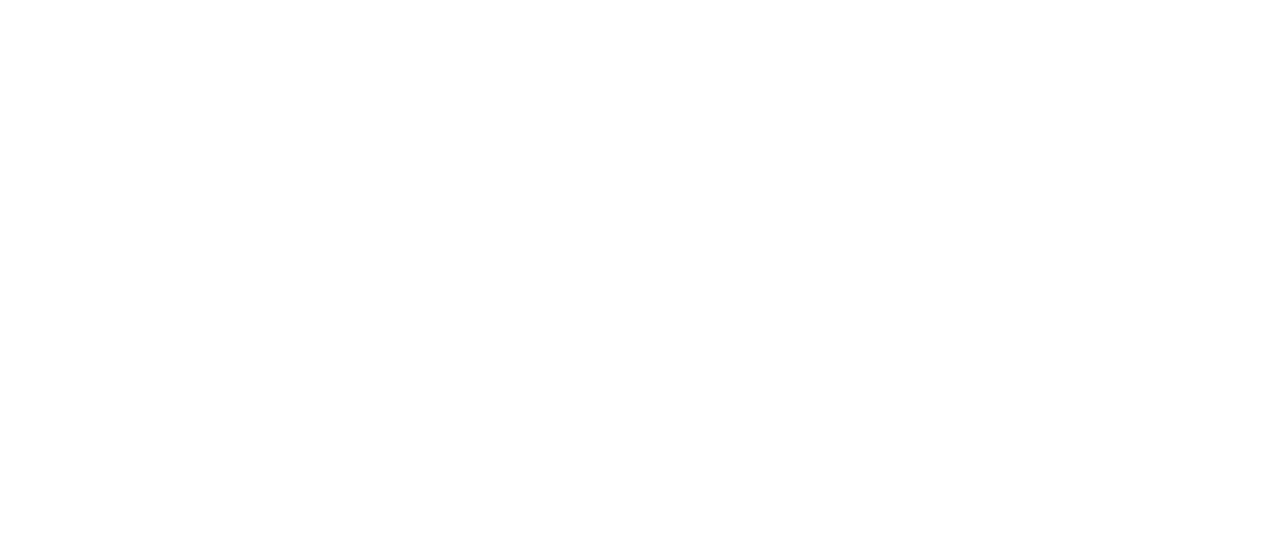
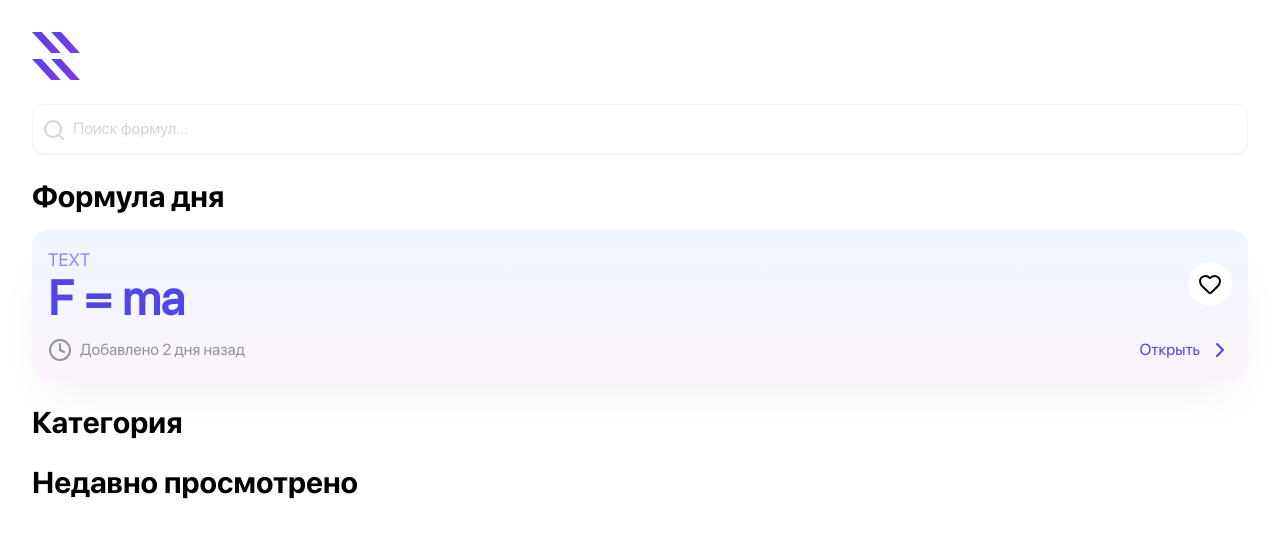
Before and after one commit to Formulink/formulink-frontend, a Vue app: page / in a window 1280 px wide. Shown: the top 538 px of the page. Built offline with nearby package versions, Linux system fonts and the light colour scheme; the HTML template or start-up script is replaced by a standard one.

Commit message:
feat: completed template of the main page

```diff
--- a/package.json
+++ b/package.json
@@ -15,6 +15,7 @@
     "format": "prettier --write src/"
   },
   "dependencies": {
+    "lucide-vue-next": "^0.485.0",
     "vue": "^3.5.13",
     "vue-router": "4"
   },
--- /dev/null
+++ b/public/icon_standalone.vue
@@ -0,0 +1,27 @@
+<template>
+  <svg width="314" height="313" viewBox="0 0 314 313" fill="none" xmlns="http://www.w3.org/2000/svg">
+    <path d="M0 176.564H63.0595L188.4 313H125.34L0 176.564Z" fill="url(#paint0_linear_22_25)"/>
+    <path d="M0 0H63.0595L188.4 136.436H125.34L0 0Z" fill="url(#paint1_linear_22_25)"/>
+    <path d="M125.6 176.564H189.703L314 313H252.239L125.6 176.564Z" fill="url(#paint2_linear_22_25)"/>
+    <path d="M125.6 0H189.703L314 136.436H252.239L125.6 0Z" fill="url(#paint3_linear_22_25)"/>
+    <defs>
+      <linearGradient id="paint0_linear_22_25" x1="0" y1="244.782" x2="188.4" y2="244.782" gradientUnits="userSpaceOnUse">
+        <stop stop-color="#5146E5"/>
+        <stop offset="1" stop-color="#8337E8"/>
+      </linearGradient>
+      <linearGradient id="paint1_linear_22_25" x1="0" y1="68.2179" x2="188.4" y2="68.2179" gradientUnits="userSpaceOnUse">
+        <stop stop-color="#5146E5"/>
+        <stop offset="1" stop-color="#8337E8"/>
+      </linearGradient>
+      <linearGradient id="paint2_linear_22_25" x1="125.6" y1="244.782" x2="314" y2="244.782" gradientUnits="userSpaceOnUse">
+        <stop stop-color="#5146E5"/>
+        <stop offset="1" stop-color="#8337E8"/>
+      </linearGradient>
+      <linearGradient id="paint3_linear_22_25" x1="125.6" y1="68.2179" x2="314" y2="68.2179" gradientUnits="userSpaceOnUse">
+        <stop stop-color="#5146E5"/>
+        <stop offset="1" stop-color="#8337E8"/>
+      </linearGradient>
+    </defs>
+  </svg>
+
+</template>
--- /dev/null
+++ b/src/components/main/FDay.vue
@@ -0,0 +1,50 @@
+<script setup lang="ts">
+import {Heart, Clock, ChevronRight} from 'lucide-vue-next'
+import navigateTo from '@/composables/navigate.ts'
+const props = defineProps({
+  seq: String,
+  f: String,
+  description: String,
+  addedTime: String,
+  liked: Boolean,
+  url: String,
+})
+</script>
+
+<template>
+  <div class="w-full p-4 rounded-2xl shadow-2xl shadow-black/5 gr min-h-[150px] flex flex-col gap-2">
+<!--    header-->
+    <div class="flex justify-between items-center w-full">
+      <div class="flex flex-col">
+        <span class="text-lg text-basic-gradient">{{props.seq.toUpperCase()}}</span>
+        <h1 class="text-main-blue font-bold text-5xl">{{props.f}}</h1>
+      </div>
+      <div class="hover:cursor-pointer flex items-center bg-white justify-center rounded-full p-2.5">
+        <Heart/>
+      </div>
+    </div>
+
+<!--    description-->
+    <span class="font-sf-regular">{{props.description}}</span>
+
+<!--    footer-->
+    <div class="flex justify-between items-center w-full ">
+      <div class="flex gap-2">
+        <Clock class="text-black/40"/>
+        <span class="font-sf-regular text-black/40">Добавлено 2 дня назад</span>
+      </div>
+      <div @click="navigateTo(props.url)" class="cursor-pointer flex gap-2">
+        <span class="text-main-blue">Открыть</span>
+        <ChevronRight class="text-main-blue"/>
+      </div>
+    </div>
+  </div>
+</template>
+
+
+
+<style scoped>
+.gr{
+  @apply bg-gradient-to-b from-blue-50 to-[#FCF4FC];
+}
+</style>
--- /dev/null
+++ b/src/components/navigation-bar.vue
@@ -0,0 +1,16 @@
+<script setup lang="ts">
+
+</script>
+
+<template>
+  <div class="absolute top-0 left-0">
+
+    <div class="h-[100px] border border-t border-gray-50">
+
+    </div>
+  </div>
+</template>
+
+<style scoped>
+
+</style>
--- /dev/null
+++ b/src/composables/navigate.ts
@@ -0,0 +1,3 @@
+export default function navigateTo(path : string) : void{
+  window.location.href = path;
+}
--- a/src/pages/Main.vue
+++ b/src/pages/Main.vue
@@ -1,5 +1,47 @@
+<script setup lang="ts">
+import { Search } from 'lucide-vue-next'
+
+import Icon_standalone from '../../public/icon_standalone.vue'
+import FDay from '@/components/main/FDay.vue'
+</script>
+
+
 <template>
-  <div class="w-screen h-screen flex flex-col ">
+  <div class="w-screen h-screen flex flex-col p-8 gap-6">
+    <icon_standalone class="size-12"/>
+
+<!--    search-->
+    <div class="relative">
+      <input
+        class="shadow-sm w-full font-regular focus:ring-0 focus:bg-gray-50 focus:outline-none border placeholder-gray-300 text-gray-400  border-gray-100 pl-10 px-2 py-3 rounded-xl "
+        placeholder="Поиск формул..."
+      />
+      <Search class="absolute bottom-1/4 left-[10px] text-gray-300"/>
+    </div>
+
+<!--    f of the day-->
+    <div class="flex flex-col text-start gap-4">
+      <h1 class="text-3xl font-sf-bold">Формула дня</h1>
+      <FDay f="F = ma" seq="text"/>
+    </div>
+
+
+<!--   categories -->
+    <div class="flex flex-col text-start gap-4">
+      <h1 class="text-3xl font-sf-bold">Категория</h1>
+<!--сюды айтем-->
+    </div>
+
+    <div class="flex flex-col text-start gap-4">
+      <h1 class="text-3xl font-sf-bold">Недавно просмотрено</h1>
+      <!--сюды айтем-->
+    </div>
 
   </div>
+
 </template>
+
+
+<style>
+
+</style>
--- a/src/pages/Onboarding.vue
+++ b/src/pages/Onboarding.vue
@@ -5,6 +5,7 @@
 import Third from '@/components/onboarding/pages/third.vue'
 import Fourth from '@/components/onboarding/pages/fourth.vue'
 import OnboardingButton from '@/components/onboarding/components/Onboarding-button.vue'
+import navigateTo from '@/composables/navigate.ts'
 
 const currentPage = ref<number>(1);
 
@@ -14,7 +15,7 @@
     case 2: return Second;
     case 3: return Third;
     case 4: return Fourth;
-    default: return First;
+    case 5: return navigateTo("/");
   }
 });
 
@@ -27,8 +28,10 @@
   }
 })
 
+
+
 const changeCurrentPage = () => {
-  if (currentPage.value < 4) {
+  if (currentPage.value < 5) {
     currentPage.value++;
   }
 };
```
Also changed, not shown: 1 other file (tests, documents, lock files or other folders).
